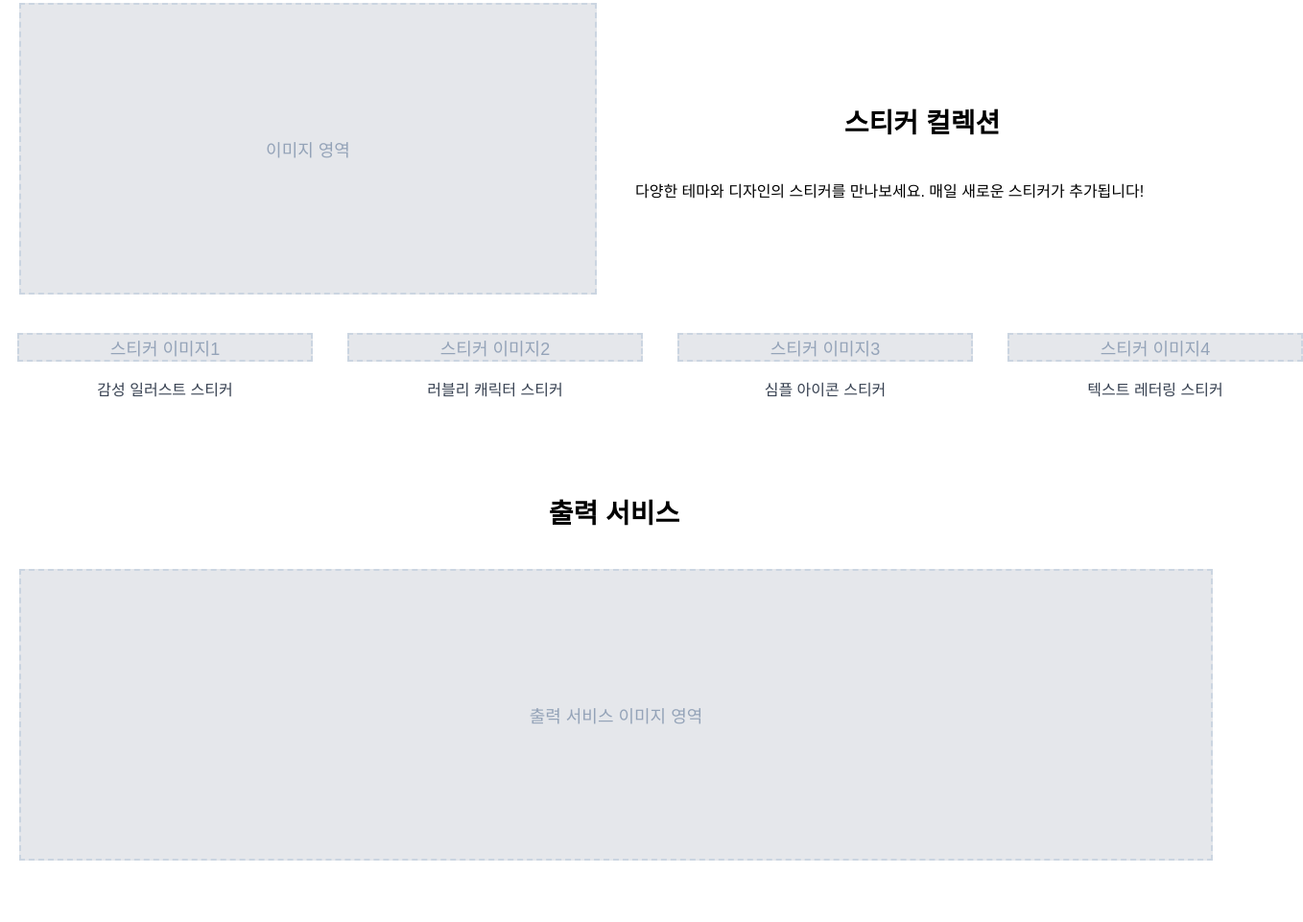
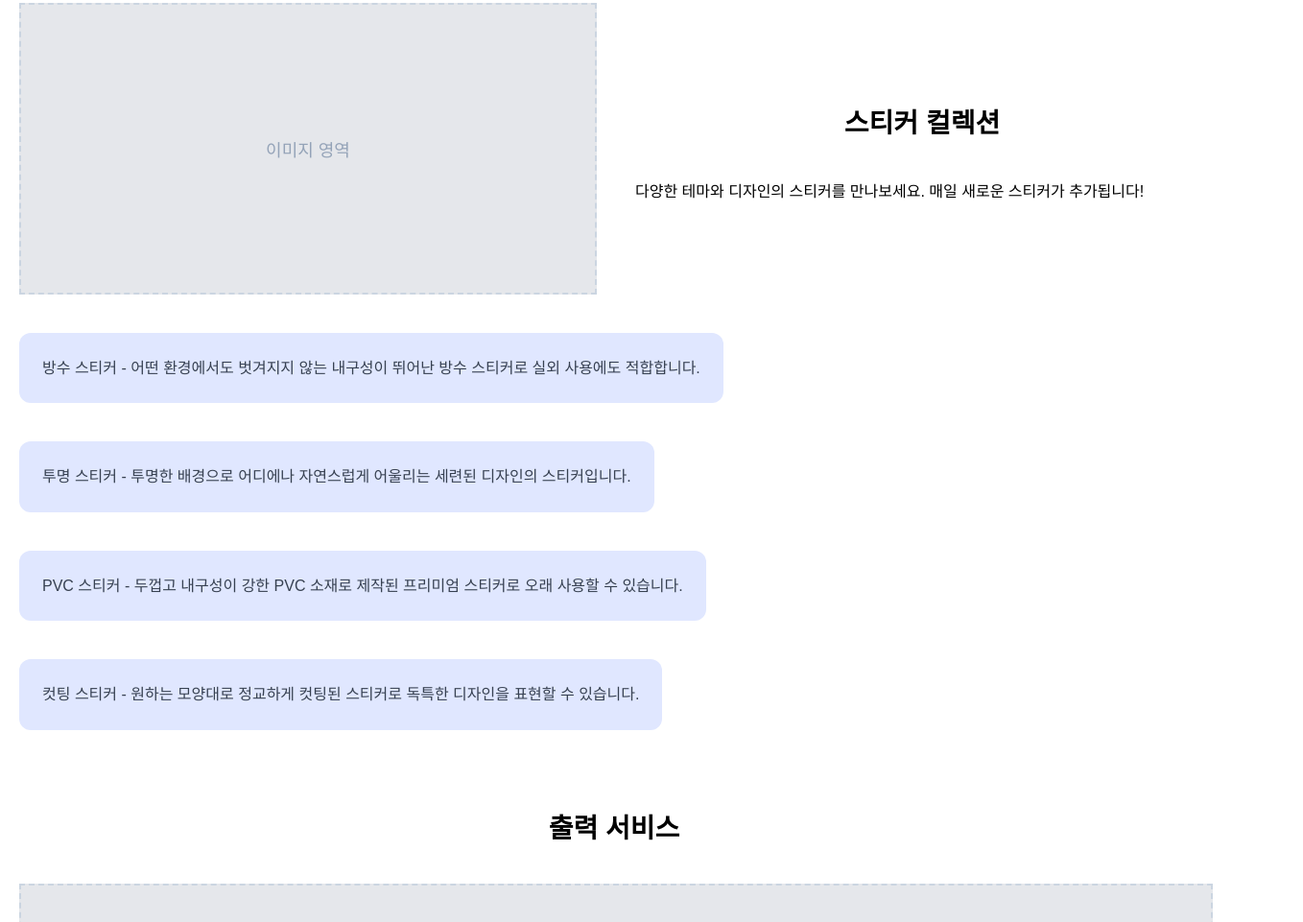
Before and after one commit to BigMov1e/mimecat-homepage, a plain HTML site: page index.html in a window 1280 px wide. Shown: the part 469-1430 px from the top of the page at 96% size, 1358 px wide, since content can reach past the window. Drawn offline with Linux system fonts and the light colour scheme.

Commit message:
Update index.html

```diff
--- a/index.html
+++ b/index.html
@@ -85,26 +85,25 @@
   height: 300px;
 }
 .collection-grid {
-  display: grid;
-  grid-template-columns: repeat(4, 1fr);
-  gap: 40px;
+  display: flex;
+  flex-direction: column;
+  gap: 24px;
 }
 .collection-item {
   display: flex;
-  flex-direction: column;
-  align-items: center;
+  justify-content: center;
 }
-.collection-item .image-placeholder {
-  width: 100%;
-  height: 200px;
-}
-.item-description {
-  margin-top: 16px;
+.description-box {
+  background-color: #E0E7FF;
+  padding: 24px;
+  border-radius: 12px;
   font-size: 16px;
   color: #374151;
+  max-width: 800px;
+  width: 100%;
   text-align: center;
+  line-height: 1.6;
 }
-
   </style>
 </head>
 <body>
@@ -128,24 +127,26 @@
       <h2 class="section-title">스티커 컬렉션</h2>
       <p>다양한 테마와 디자인의 스티커를 만나보세요. 매일 새로운 스티커가 추가됩니다!</p>
     </div>
-    <div class="collection-grid">
-      <div class="collection-item">
-        <div class="image-placeholder">스티커 이미지1</div>
-        <p class="item-description">감성 일러스트 스티커</p>
+    <div class="collection-item">
+        <div class="description-box">
+          방수 스티커 - 어떤 환경에서도 벗겨지지 않는 내구성이 뛰어난 방수 스티커로 실외 사용에도 적합합니다.
+        </div>
       </div>
       <div class="collection-item">
-        <div class="image-placeholder">스티커 이미지2</div>
-        <p class="item-description">러블리 캐릭터 스티커</p>
+        <div class="description-box">
+          투명 스티커 - 투명한 배경으로 어디에나 자연스럽게 어울리는 세련된 디자인의 스티커입니다.
+        </div>
       </div>
       <div class="collection-item">
-        <div class="image-placeholder">스티커 이미지3</div>
-        <p class="item-description">심플 아이콘 스티커</p>
+        <div class="description-box">
+          PVC 스티커 - 두껍고 내구성이 강한 PVC 소재로 제작된 프리미엄 스티커로 오래 사용할 수 있습니다.
+        </div>
       </div>
       <div class="collection-item">
-        <div class="image-placeholder">스티커 이미지4</div>
-        <p class="item-description">텍스트 레터링 스티커</p>
+        <div class="description-box">
+          컷팅 스티커 - 원하는 모양대로 정교하게 컷팅된 스티커로 독특한 디자인을 표현할 수 있습니다.
+        </div>
       </div>
-    </div>
   </div>
   </section>
 
```
